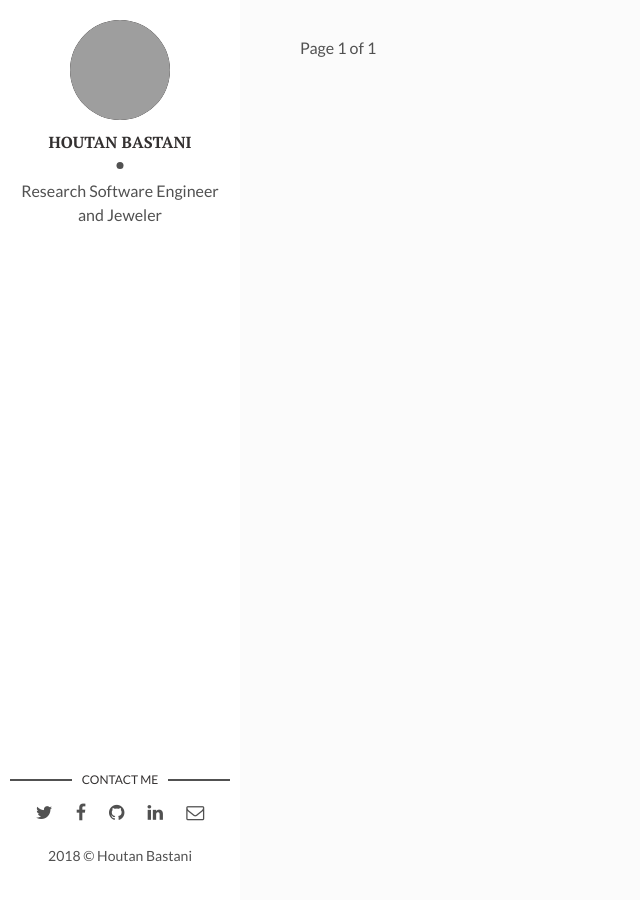
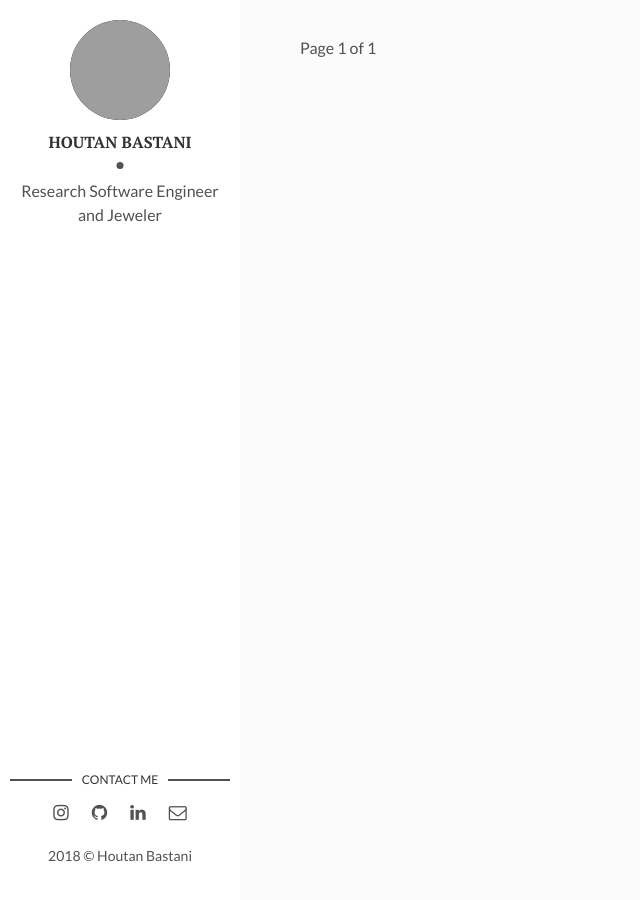
Before and after one commit to houtanb/website, a Jekyll site: the page built from index.html, in a window 1280 px wide. Shown: the whole page, without its empty margins (0-640 px from the left). Built offline with Jekyll 4.4.1, drawn with Linux system fonts in a browser that asks for light colours; the list of posts is cut into pages by our own code; grey boxes are pictures that could not be loaded.

Commit message:
change sidebar contact links

```diff
--- a/_config.yml
+++ b/_config.yml
@@ -28,6 +28,7 @@ github_username:  houtanb
 author: Houtan Bastani
 author-img: houtan.jpg # add your photo
 about-author: Research Software Engineer and Jeweler
+social-instagram: hbcreated
 social-github: houtanb
 social-linkedin: houtanb
 social-email: houtan@dynare.org
--- a/_layouts/main.html
+++ b/_layouts/main.html
@@ -16,31 +16,10 @@ layout: default
     <section class="contact">
       <h3 class="contact-title">Contact me</h3>
       <ul>
-        {% if site.social-twitter %}
-          <li><a href="https://twitter.com/{{ site.social-twitter }}" target="_blank"><i class="fa fa-twitter" aria-hidden="true"></i></a></li>
-        {% else %}
-          <li><a href="https://twitter.com/artemsheludko_" target="_blank"><i class="fa fa-twitter" aria-hidden="true"></i></a></li>
-        {% endif %}
-        {% if site.social-facebook %}
-          <li><a href="https://facebook.com/{{ site.social-facebook }}" target="_blank"><i class="fa fa-facebook" aria-hidden="true"></i></a></li>
-        {% else %}
-          <li><a href="https://facebook.com/" target="_blank"><i class="fa fa-facebook" aria-hidden="true"></i></a></li>
-        {% endif %}
-        {% if site.social-github %}
-          <li class="github"><a href="http://github.com/{{site.social-github}}" target="_blank"><i class="fa fa-github"></i></a></li>
-        {% else %}
-          <li class="github"><a href="http://github.com/" target="_blank"><i class="fa fa-github" aria-hidden="true"></i></a></li>
-        {% endif %}
-        {% if site.social-linkedin %}
-          <li class="linkedin"><a href="https://in.linkedin.com/in/{{site.social-linkedin}}" target="_blank"><i class="fa fa-linkedin"></i></a></li>
-        {% else %}
-          <li class="linkedin"><a href="https://in.linkedin.com/" target="_blank"><i class="fa fa-linkedin" aria-hidden="true"></i></a></li>
-        {% endif %}
-        {% if site.social-email %}
-          <li class="email"><a href="mailto:{{site.social-email}}"><i class="fa fa-envelope-o"></i></a></li>
-        {% else %}
-          <li class="email"><a href="mailto:example.david@blog.com"><i class="fa fa-envelope-o" aria-hidden="true"></i></a></li>
-        {% endif %}
+        <li><a href="https://instagram.com/{{ site.social-instagram }}" target="_blank"><i class="fa fa-instagram" aria-hidden="true"></i></a></li>
+        <li class="github"><a href="http://github.com/{{site.social-github}}" target="_blank"><i class="fa fa-github"></i></a></li>
+        <li class="linkedin"><a href="https://in.linkedin.com/in/{{site.social-linkedin}}" target="_blank"><i class="fa fa-linkedin"></i></a></li>
+        <li class="email"><a href="mailto:{{site.social-email}}"><i class="fa fa-envelope-o"></i></a></li>
       </ul>
     </section> <!-- End Section Contact -->
     <div class="copyright">
```
